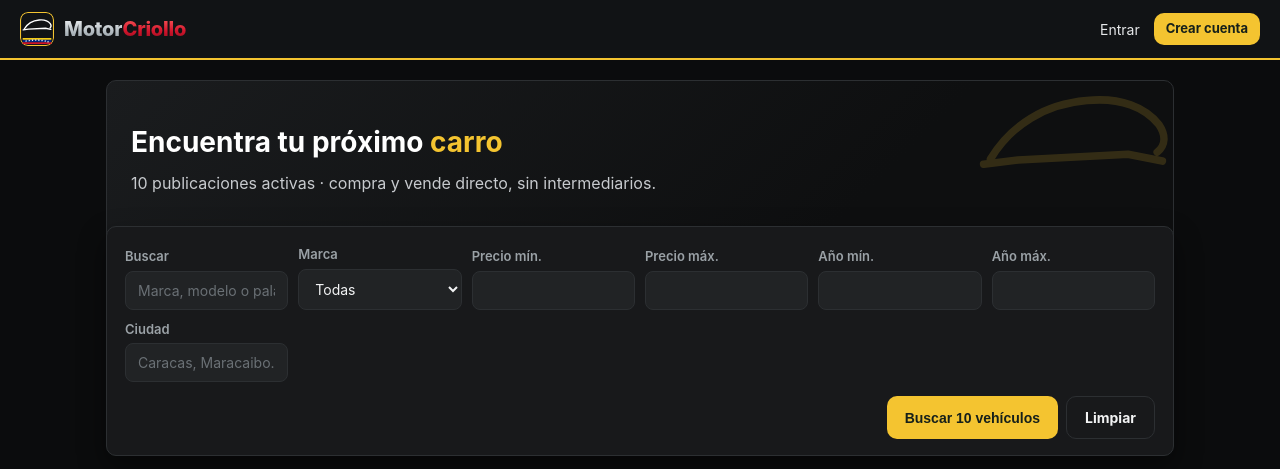
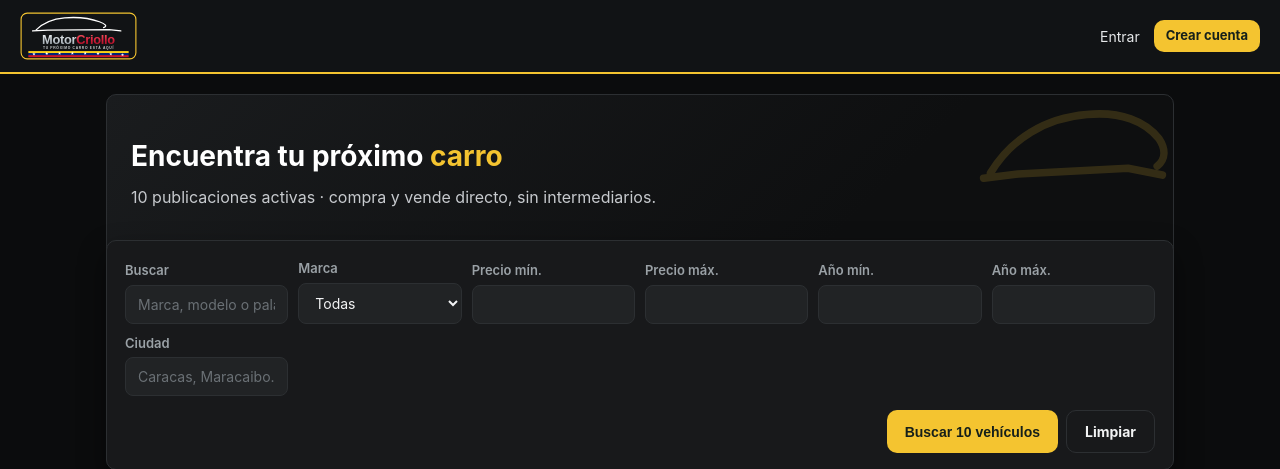
Before and after one commit to tecnologiameridahd-debug/motorcriollo, a FastAPI app: page / in a window 1280 px wide. Shown: the top 469 px of the page. Run offline with FastAPI, Linux system fonts and the light colour scheme; data comes from the database, SQL or seed files in the repository.

Commit message:
Logo completo en una sola pieza (auto + texto + eslogan + bandera) en el header, como el mockup de referencia

```diff
--- a/static/style.css
+++ b/static/style.css
@@ -44,25 +44,9 @@ img { max-width: 100%; display: block; }
 .brand {
   display: flex;
   align-items: center;
-  gap: 10px;
-  font-size: 20px;
-  font-weight: 800;
   text-decoration: none !important;
 }
-.brand-mark { border-radius: 8px; flex: none; }
-.brand-word { letter-spacing: -0.01em; }
-.brand-motor {
-  background: linear-gradient(180deg, #f4f6f7 0%, #b9c1c6 55%, #8b959c 100%);
-  -webkit-background-clip: text;
-  background-clip: text;
-  color: transparent;
-}
-.brand-criollo {
-  background: linear-gradient(180deg, #ff5b5b 0%, #cf142b 60%, #8f0f1e 100%);
-  -webkit-background-clip: text;
-  background-clip: text;
-  color: transparent;
-}
+.brand-logo { height: 48px; width: auto; }
 
 .nav { display: flex; align-items: center; gap: 14px; font-size: 14px; }
 .nav a { color: #e6e8ea; }
--- a/templates/base.html
+++ b/templates/base.html
@@ -13,8 +13,7 @@
 <body>
 <header class="topbar">
   <a class="brand" href="/">
-    <img class="brand-mark" src="/static/icon.svg" width="34" height="34" alt="" />
-    <span class="brand-word"><span class="brand-motor">Motor</span><span class="brand-criollo">Criollo</span></span>
+    <img class="brand-logo" src="/static/logo.svg" alt="MotorCriollo" />
   </a>
   <nav class="nav">
     {% if me %}
```
Also changed, not shown: static/logo.svg (added).
